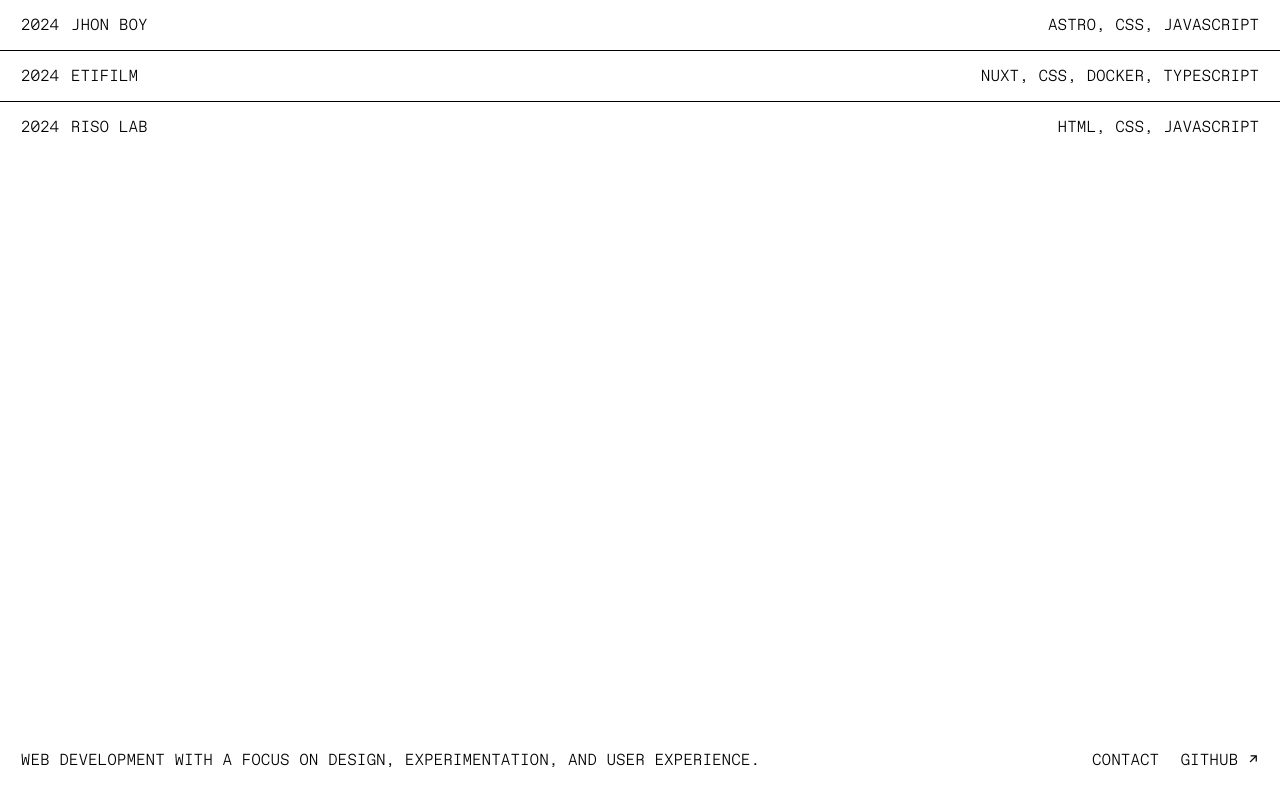
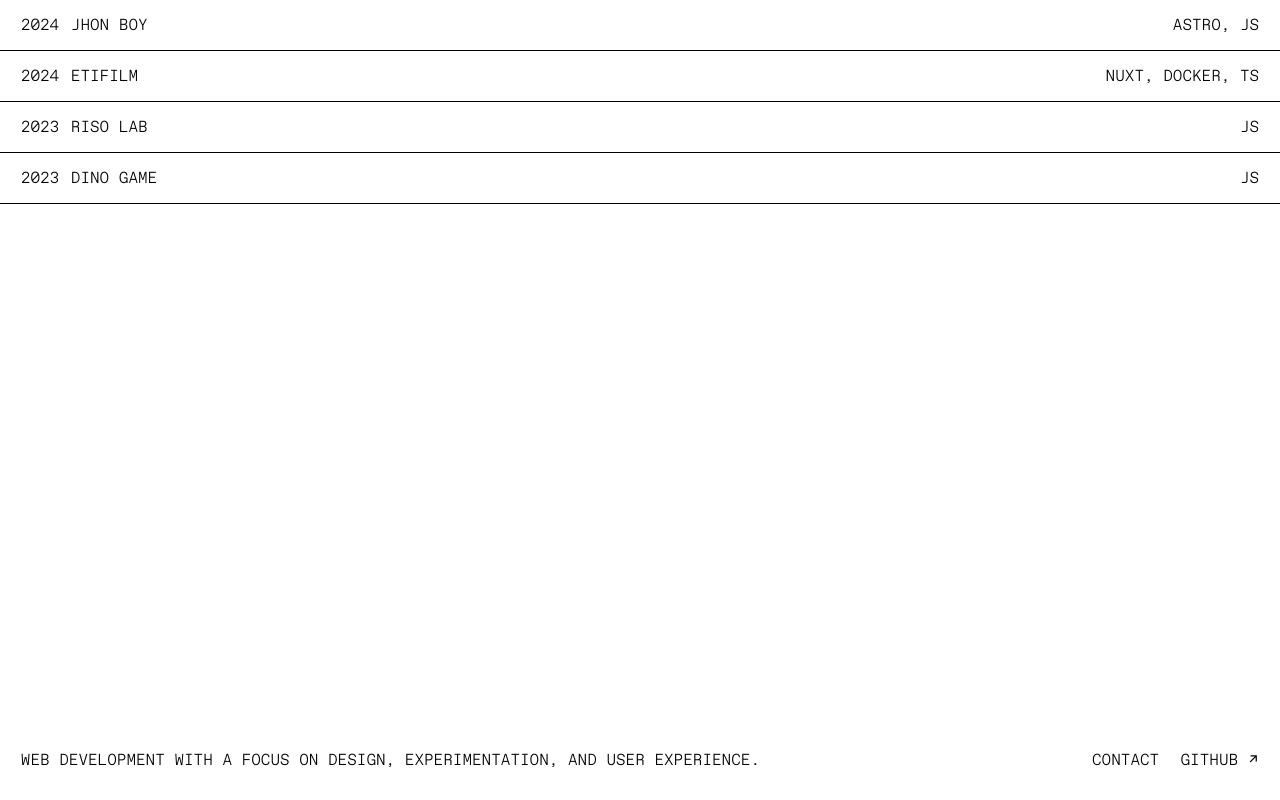
Before and after one commit to jhonboyy/DEV_PORTFOLIO, a Next.js app: page / in a window 1280 px wide. Built offline with nearby package versions, Linux system fonts and the light colour scheme.

Commit message:
👌 IMPROVE - Links and content

```diff
--- a/src/app/page.js
+++ b/src/app/page.js
@@ -5,26 +5,31 @@ export default function Home() {
     <div className={styles.page}>
       <main className={styles.main}>
       <section>
-          <a>
+          <a href="https://www.jhonboy.com" target="_blank">
             <span>2024</span>
             <span>JHON BOY</span>
-            <span>ASTRO, CSS, JAVASCRIPT</span>
+            <span>ASTRO, JS</span>
           </a>
-          <a>
+          <a href="https://www.etifilm.com" target="_blank">
             <span>2024</span>
             <span>ETIFILM</span>
-            <span>NUXT, CSS, DOCKER, TYPESCRIPT</span>
+            <span>NUXT, DOCKER, TS</span>
           </a>
-          <a>
-            <span>2024</span>
+          <a href="https://jhonboyy.github.io/RISO_LAB/" target="_blank">
+            <span>2023</span>
             <span>RISO LAB</span>
-            <span>HTML, CSS, JAVASCRIPT</span>
+            <span>JS</span>
+          </a>
+          <a href="https://jhonboyy.github.io/DINO_GAME/" target="_blank" >
+            <span>2023</span>
+            <span>DINO GAME</span>
+            <span>JS</span>
           </a>
         </section>
         <header className={styles.header}>
           <h1>WEB DEVELOPMENT WITH A FOCUS ON DESIGN, EXPERIMENTATION, AND USER EXPERIENCE.</h1>
-          <a>CONTACT</a>
-          <a className={styles.githubLink}>GITHUB <span className={styles.arrow}>&#8599;</span></a>
+          <a href="mailto:hello@jhonboy.com">CONTACT</a>
+          <a href="https://github.com/jhonboyy" target="_blank" className={styles.githubLink}>GITHUB <span className={styles.arrow}>&#8599;</span></a>
         </header>
       </main>
     </div>
```
